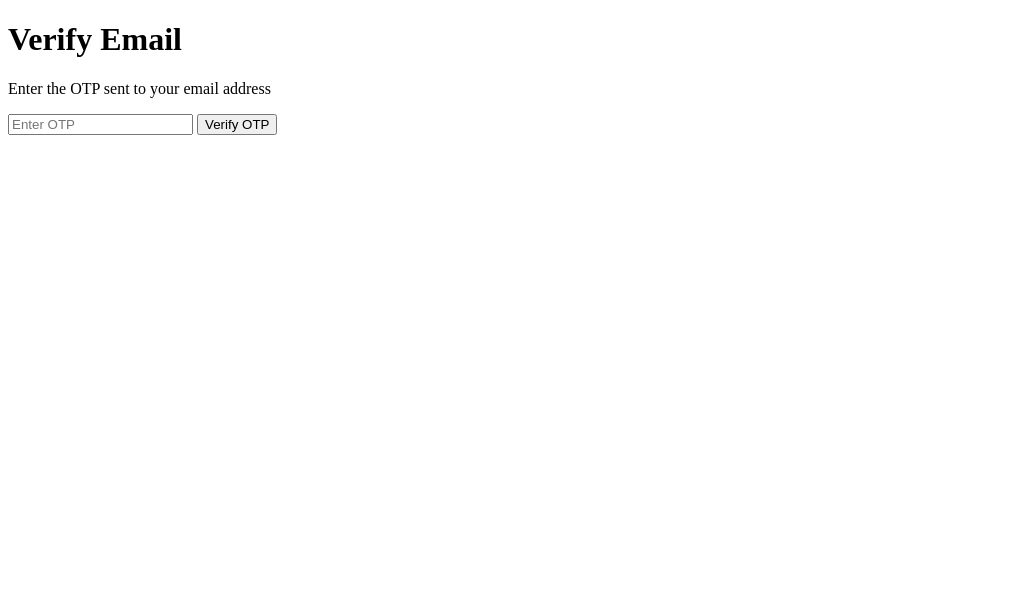
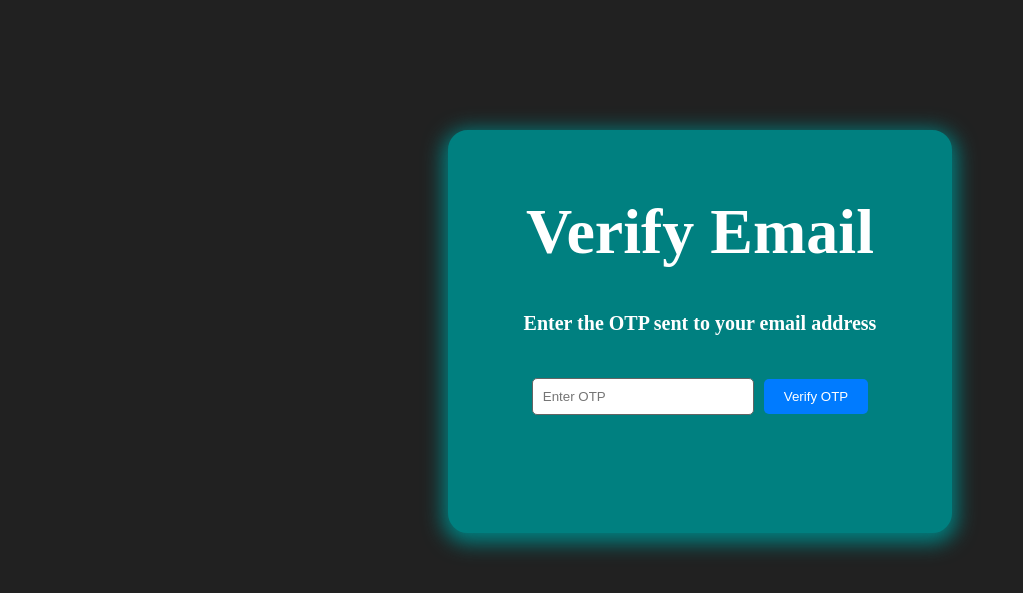
Before and after one commit to Spyrosigma/HackJnu3-Project, a Django app: page /verify_otp in a window 1280 px wide. Shown: the top 593 px of the page, without its empty margins (0-1023 px from the left). Run offline with Django 5.2, Linux system fonts and the light colour scheme.

Commit message:
Update verify_otp.html

```diff
--- a/templates/authentication/verify_otp.html
+++ b/templates/authentication/verify_otp.html
@@ -5,25 +5,113 @@
     <meta charset="UTF-8">
     <meta name="viewport" content="width=device-width, initial-scale=1.0">
     <title>Verify Email</title>
+
+  <link rel="preconnect" href="https://fonts.googleapis.com">
+  <link rel="preconnect" href="https://fonts.gstatic.com" crossorigin>
+<link href="https://fonts.googleapis.com/css2?family=Poppins:wght@400;700&family=Roboto+Condensed&display=swap" rel="stylesheet">
+
+    <style>
+        body {
+            font-size: 20px;
+            font-weight: 700;
+            font-family: 'Roboto Condensed', sans-serif;
+            background-color: #212121;
+            text-align: center;
+            margin: 0;
+            padding: 0;
+        }
+
+
+        h1 {
+            font-size: 4rem;
+            color: #fff;
+        }
+
+        p {
+            color: #fff;
+        }
+
+        form {
+            margin-top: 20px;
+        }
+
+        .input-group {
+            display: flex;
+            justify-content: center;
+            align-items: center;
+        }
+
+        input[type="text"] {
+            padding: 10px;
+            margin-right: 10px;
+            border: 1px solid rgb(100, 100, 100);
+            border-radius: 5px;
+            width: 200px;
+        }
+
+        .btn {
+            padding: 10px 20px;
+            background-color: #007bff;
+            color: #fff;
+            border: none;
+            border-radius: 5px;
+            cursor: pointer;
+        }
+
+        .btn:hover {
+            background-color: #0056b3;
+        }
+
+        p.message {
+            margin-top: 10px;
+            font-weight: bold;
+        }
+
+        .success {
+            color: rgb(48, 230, 12);
+        }
+
+        .error {
+            color: #ff3333;
+        }
+        .container-fluid{
+            font-family: 'Times New Roman', Times, serif;
+            padding-top: 20px;
+            margin-left: 35%;
+            margin-top: 130px;
+            width: 500px;
+            border-radius: 20px;
+            border-style: solid;
+            border-color: teal;
+            border-width: 2px;
+            padding-bottom: 70px;
+            background-color:teal;
+            box-shadow: 0px 5px 20px 5px teal;
+        }
+
+    </style>
 </head>
 
 <body>
+    <div class="container-fluid">
         <h1>Verify Email</h1>
         <p>Enter the OTP sent to your email address</p>
         <form action="{% url 'verify_otp' %}" method="post">
             {% csrf_token %}
+            <br>
             <div class="input-group mb-3">
                 <input type="text" name="otp" id="otp" placeholder="Enter OTP">
                 <input type="submit" value="Verify OTP" class="btn btn-lg">
             </div>
-    </form>
+        </form><br><br>
         {% if messages %}
             {% for message in messages %}
-    <p {% if message.tags %} class="{{ message.tags }}" {% endif %} style="color: rgb(48, 230, 12);">
-        {{ message }} !
+                <p class="message {% if message.tags %}{{ message.tags }}{% endif %}">
+                    {{ message }}!
                 </p>
             {% endfor %}
         {% endif %}
+    </div>
 </body>
 
 </html>
```
Lines whose indentation alone changed are shown as unchanged.
